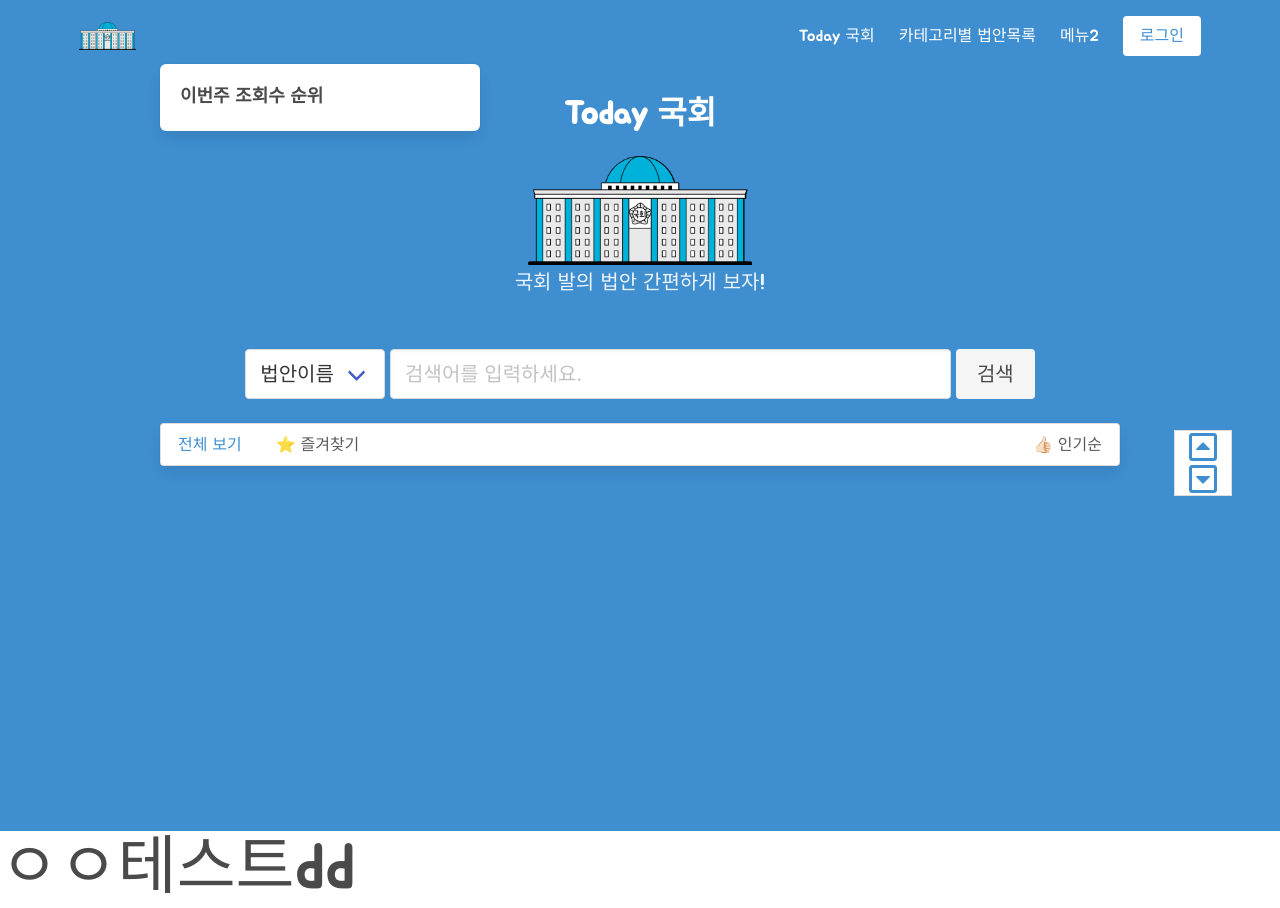
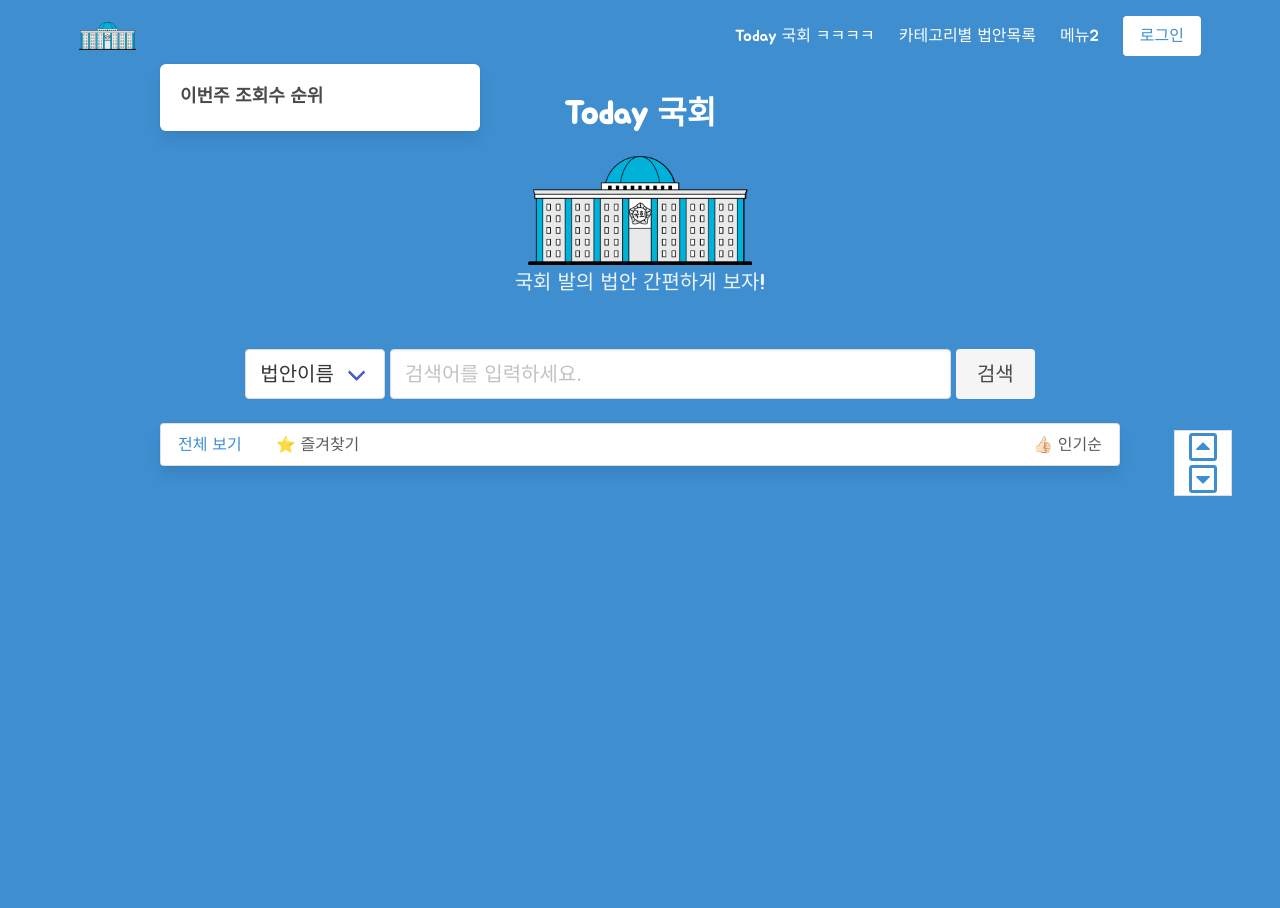
Before and after one commit to kimdh-hi/today-law-devploy-test, a Flask app: template templates/index.html in a window 1280 px wide. After the commit the page ends 496 px from the top, so only its background shows below. Run offline with Flask 2, Linux system fonts and the light colour scheme; the template is opened without the code that fills it, so the values that code supplies are empty; some libraries are stand-ins or nearby versions.

Commit message:
배포 테스트

```diff
--- a/templates/index.html
+++ b/templates/index.html
@@ -66,7 +66,7 @@
                 <div id="navbarMenuHeroB" class="navbar-menu">
                     <div class="navbar-end">
                         <a href="/" class="navbar-item">
-                            Today 국회
+                            Today 국회 ㅋㅋㅋㅋ
                         </a>
                         <a href="/category" class="navbar-item">
                             카테고리별 법안목록
@@ -167,9 +167,5 @@
         </div>
     </div>
 </section>
-
-<div>
-    <h1>ㅇㅇ테스트dd</h1>
-</div>
 </body>
 </html>
```
